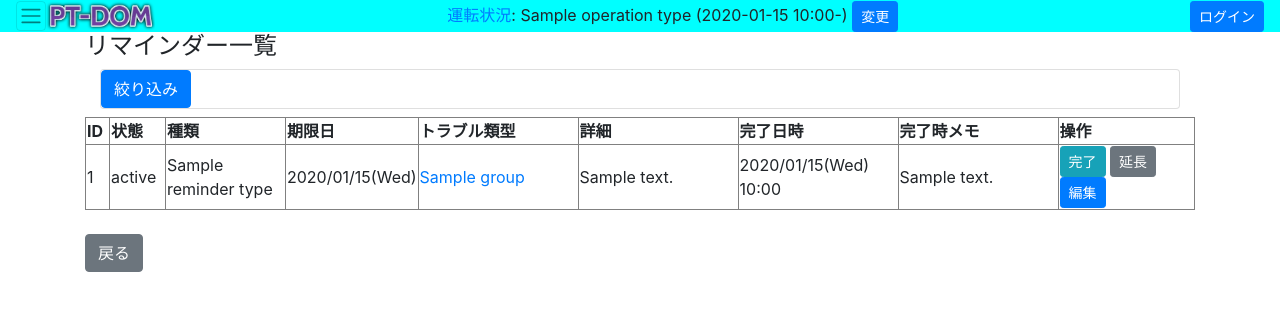
After one commit to soudahikaru/ptop, a Django app: template templates/reminder_list.html in a window 1280 px wide. The commit adds this page. Shown: the top 311 px of the page. Run offline with Django 3.2, Linux system fonts and the light colour scheme; the template is opened without the code that fills it: most values are stand-ins (such as "Sample title", 1, 10 or a date in 2020); some libraries are stand-ins or nearby versions.

Commit message:
ver20211209a

```diff
--- a/ptop/models.py
+++ b/ptop/models.py
@@ -806,7 +806,7 @@ class Reminder(models.Model):
         if (self.due_date <= timezone.localdate()) and (self.is_done is True):
             return '処理済'
         elif (self.due_date <= timezone.localdate()) and (self.is_done is False):
-            return '要確認'
+            return '発動中'
         elif (self.due_date > timezone.localdate()):
             return '期限前'
 
--- a/ptop/urls.py
+++ b/ptop/urls.py
@@ -77,6 +77,7 @@ urlpatterns = [
     path('reminder_update/<int:pk>/', views.ReminderUpdateView.as_view(), name='reminder_update'),
     path('reminder_extend/<int:pk>/', views.ReminderExtendView.as_view(), name='reminder_extend'),
     path('reminder_done/<int:pk>/', views.ReminderDoneView.as_view(), name='reminder_done'),
+    path('reminder_list/', views.ReminderListView.as_view(), name='reminder_list'),
     path('statistics_create/', views.statistics_create_view, name='statistics_create'),
     path('trouble_statistics_create/', views.trouble_statistics_create_view, name='trouble_statistics_create'),
     path('error_autocomplete/', views.ErrorAutoComplete.as_view(), name='error_autocomplete'),
--- a/templates/base.html
+++ b/templates/base.html
@@ -86,6 +86,11 @@
             <a class="nav-link" href="{% url 'ptop:advanced_search' %}">トラブル類型の詳細検索</a>
           </li>
         </ul>
+        <ul class="navbar-nav">
+          <li class="nav-item">
+            <a class="nav-link" href="{% url 'ptop:reminder_list' %}?status=期限前&status=発動中&status=処理済">リマインダー一覧</a>
+          </li>
+        </ul>
         <div class="dropdown-divider"></div>
         <ul class="navbar-nav">
           <li class="nav-item">
@@ -105,6 +110,12 @@
           </li>
           <li class="nav-item">
             <a class="nav-link" href="{% url 'ptop:create_operation' %}">過去のオペレーションの入力</a>
+          </li>
+        </ul>
+        <div class="dropdown-divider"></div>
+        <ul class="navbar-nav">
+          <li class="nav-item">
+            <a class="nav-link" href="{% url 'ptop:supply_item_list' %}?supplytype={{type.id}}&status=未納品&status=使用前&status=使用中&status=使用済">消耗品一覧</a>
           </li>
         </ul>
         <div class="dropdown-divider"></div>
--- a/templates/pagination.html
+++ b/templates/pagination.html
@@ -74,7 +74,7 @@ var nexthref = "#";
 //キーボードの操作をトリガーに動作する
 $(window).keyup(function(e){
   var current = document.activeElement;
-  if(event.ctrlKey || current==document.body){
+  if(event.ctrlKey || (current==document.body && (!event.altKey))){
     if(e.keyCode == 37){
       if(prevhref) {
         window.location.href = prevhref;
--- /dev/null
+++ b/templates/reminder_list.html
@@ -0,0 +1,89 @@
+{% extends 'base.html' %}
+
+{% block header %}
+{% load static %}
+<script type="text/javascript" src="{% static 'admin/js/vendor/jquery/jquery.js' %}"></script>
+
+<style>
+  .input-inline { display: inline-block; width: 150px; }
+  .input-inline2 { display: inline-block; width: 16em; }
+  .helptext {font-size: small;}
+  .required {color: red;}
+  li {display: inline-block; margin-right: 1em}
+  li.page-item {display: inline-block; margin-right: 0em}
+  ul.operator_checkbox{list-style-type: none; padding-left: 0;}
+</style>
+
+{% endblock header %}
+
+{% block content %}
+
+  <div class="container">
+    <h4>リマインダー一覧</h4>
+
+    <div class="container">
+      <div class="card">
+        <form action="" method="get">
+          <form action="" method="POST">
+            {% csrf_token %}
+            <table border>
+            {% for field in form %}
+            {% spaceless %}
+            <tr><th>{% if field.field.required %}<span class="required">*</span>{% endif %}{{ field.label_tag }}</th><td>{% if "_time" in field.id_for_label %}<div class="input-inline2">{% endif %}{{ field }}{% if "_time" in field.id_for_label %}</div>{% endif %}
+              {% if field.help_text %}
+                <span class="helptext">{{ field.help_text|safe }}</span>
+              {% endif %}
+              {{ field.error }}
+            </td></tr>
+            {% endspaceless %}
+            {% endfor %}
+            </table>
+
+          <!-- <input name="query" value="{{ request.GET.query }}" type="text"> -->
+          <button type="submit" class='btn btn-primary'>絞り込み</button>
+        </form>
+      </div>
+    </div>
+
+    <table border>
+      <tr><th style="width: 1.5em;">ID</th><th style="width: 3.5em;">状態</th><th style="width: 7.5em;">種類</th><th style="width: 6em;">期限日</th><th style="width: 10em;">トラブル類型</th><th style="width: 10em;">詳細</th><th style="width: 10em;">完了日時</th><th style="width: 10em;">完了時メモ</th><th>操作</th></tr>
+      {% for item in object_list %}
+        <tr>
+          <td>{{item.pk}}</td>
+          <td>{{item.state}}</td>
+          <td>{{item.reminder_type.name}}</td>
+          <td>{{item.due_date|date:"Y/m/d(D)"}}</td>
+          <td><a href="{% url 'ptop:group_detail' item.group.pk %}">{{item.group.title}}</a></td>
+          <td>{{item.description}}</td>
+          <td>{{item.done_datetime|date:"Y/m/d(D) H:i"}}</td>
+          <td>{{item.after_description}}</td>
+          <td>
+            <a href="{% url 'ptop:reminder_done' item.id %}" class="btn btn-sm btn-info">完了</a>
+            <a href="{% url 'ptop:reminder_extend' item.id %}" class="btn btn-sm btn-secondary">延長</a>
+            <a href="{% url 'ptop:reminder_update' item.id %}" class="btn btn-sm btn-primary">編集</a>
+          </td>
+        </tr>
+
+      {% endfor %}
+    </table>
+
+    <div class="mt-3">
+      {% include 'pagination.html' %}
+    </div>
+
+  </div>
+  <div class="container">
+    <div class="row">
+      <div class="col-sm-4 text-left">
+        <a href="#" onclick="window.history.back(); return false;" class="btn btn-secondary">戻る</a>
+      </div>
+      <div class="col-sm-4 text-center">
+      </div>
+      <div class="col-sm-4 text-right">
+      </div>
+    </div>
+  </div>
+
+</div>
+
+{% endblock content %}
```
Also changed, not shown: ptop/forms.py (+27 -1 lines), ptop/views.py (+55 -0 lines), templates/home.html (+12 -0 lines).
